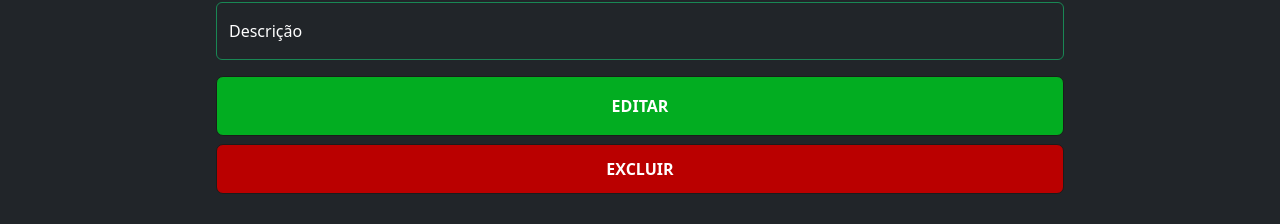
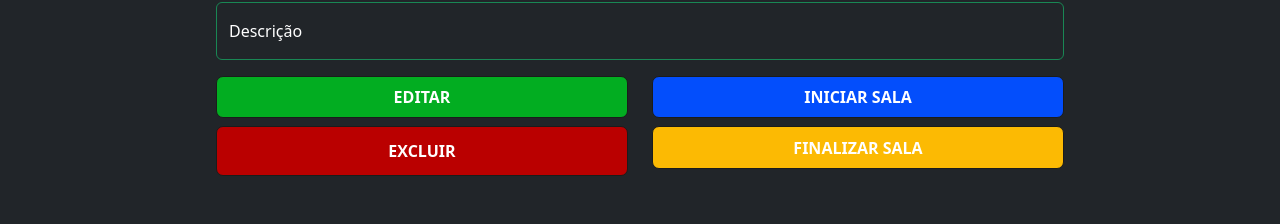
Before and after one commit to JMarcelox12/ARB4, a React (Vite) app in the folder Frontend/: page /editarSala in a window 1280 px wide. Shown: the part 264-488 px from the top of the page. Built offline with nearby package versions, Linux system fonts and the light colour scheme; no server answers.

Commit message:
preciso automatizar as salas

```diff
--- a/Frontend/src/pages/rooms/editar.jsx
+++ b/Frontend/src/pages/rooms/editar.jsx
@@ -50,7 +50,7 @@ function handleCardClick(room) {
   descriptionRef.current.value = room.description
 }
 
-async function handleSubmit(e) {
+async function btnEdit(e) {
   e.preventDefault()
 
   if (!selectedRoom) {
@@ -76,6 +76,44 @@ async function handleSubmit(e) {
   } catch (err) {
     alert("Erro ao editar sala")
     console.error(err)
+  }
+}
+
+async function IniciarSala(e){
+  e.preventDefault()
+
+  if (!selectedRoom) {
+    alert("Selecione uma sala para iniciar.")
+    return
+  }
+
+  try{
+    await api.post(`/app/room/play/${selectedRoom.id}`);
+
+    alert("Sala iniciada com sucesso!")
+    window.location.reload()
+  }catch(error){
+    alert("Erro ao iniciar sala!")
+    console.error("Mensagem de error: ", error)
+  }
+}
+
+async function FinalizarSala(e){
+  e.preventDefault()
+
+  if (!selectedRoom) {
+    alert("Selecione uma sala para finalizar.")
+    return
+  }
+
+  try{
+    await api.post(`/app/room/finish/${selectedRoom.id}`)
+
+    alert("Sala finalizada com sucesso!")
+    window.location.reload()
+  }catch(error){
+    alert("Erro ao finalizar sala!")
+    console.error("Mensagem de error: ", error)
   }
 }
 
@@ -124,14 +162,26 @@ async function handleSubmit(e) {
             <label htmlFor="floatingInput">Descrição</label>
           </div>
 
-          <div className="d-grid gap-2">
-            <button type="submit" className="btnEdit" onClick={handleSubmit}>
+          <div className="row">
+            <div className="col-6">
+              <button type="submit" className="btnEdit mb-2" onClick={btnEdit}>
                 EDITAR
             </button>
 
             <button type="submit" className="btnDelete" onClick={btnDelete}>
                 EXCLUIR
             </button>
+            </div>
+
+            <div className='col-6'>
+              <button type="submit" className="btnIniciar mb-2" onClick={IniciarSala}>
+                INICIAR SALA
+            </button>
+
+            <button type="submit" className="btnFinalizar" onClick={FinalizarSala}>
+                FINALIZAR SALA
+            </button>
+            </div>
           </div>
 
         </form>
--- a/Frontend/src/pages/rooms/index.jsx
+++ b/Frontend/src/pages/rooms/index.jsx
@@ -7,7 +7,6 @@ import "../../styles/room.css"
 import { useParams } from "react-router-dom";
 import api from "../../services/api.js";
 import { campea, vice, ultimo, penultimo} from "../../services/oddCalc.js";
-import AntRace from "../../components/salas/AntRace.jsx";
 import AntRaceChart from "../../components/salas/AntRaceChart.jsx";
 
 const Room = () => {
--- a/Frontend/src/styles/global.css
+++ b/Frontend/src/styles/global.css
@@ -135,6 +135,7 @@ header {
     padding: 2% 4% 2% 4%;
     border-radius: 7px;
     border: #1b1c1b 1px solid;
+    width: 100%;
     text-decoration: none;
     color: white;
     font-weight: bold;
@@ -143,6 +144,27 @@ header {
     background-color: #02ad21;
     padding: 2% 4% 2% 4%;
     border-radius: 7px;
+    width: 100%;
+    border: #1b1c1b 1px solid;
+    text-decoration: none;
+    color: white;
+    font-weight: bold;
+}
+.btnIniciar {
+    background-color: #034efc;
+    padding: 2% 4% 2% 4%;
+    border-radius: 7px;
+    width: 100%;
+    border: #1b1c1b 1px solid;
+    text-decoration: none;
+    color: white;
+    font-weight: bold;
+}
+.btnFinalizar {
+    background-color: #fcba03;
+    padding: 2% 4% 2% 4%;
+    border-radius: 7px;
+    width: 100%;
     border: #1b1c1b 1px solid;
     text-decoration: none;
     color: white;
```
Also changed, not shown: 2 other files (tests, documents, lock files or other folders).
